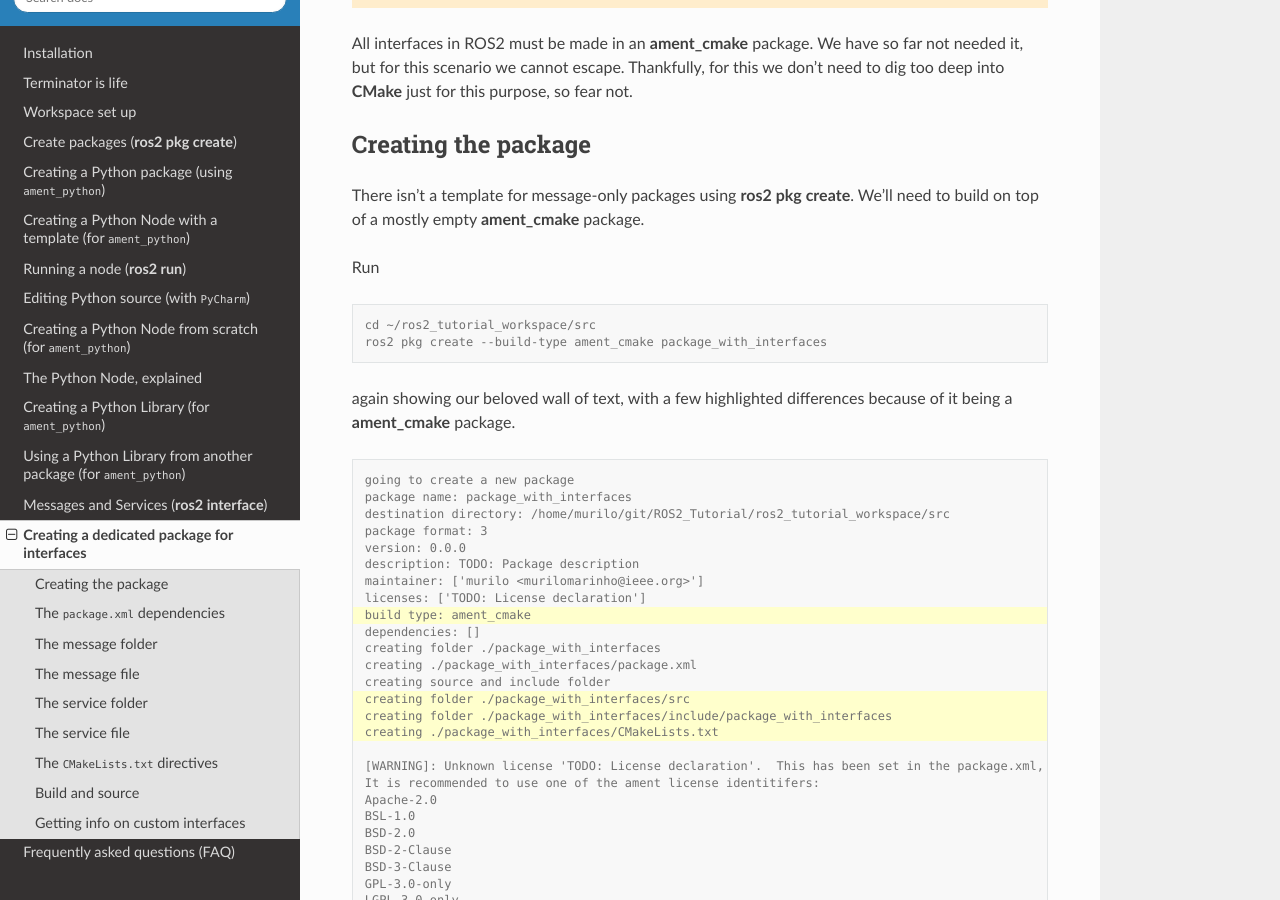
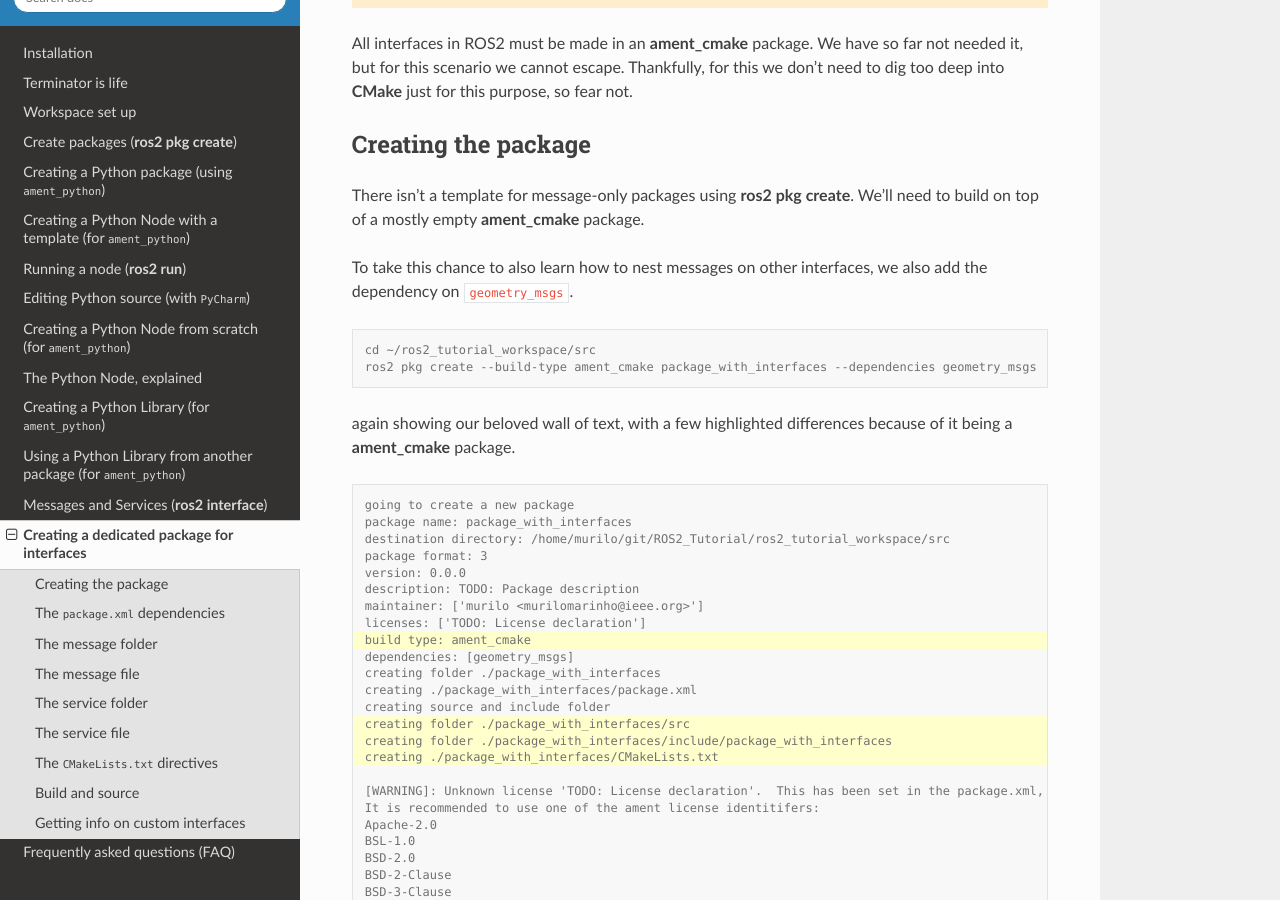
Before and after one commit to mmmarinho/ROS2_Tutorial, a Sphinx documentation site: the page built from docs/source/create_message_package.rst, in a window 1280 px wide and 900 px high, scrolled down 277 px. Built offline with Sphinx 7.4.7 and the Read the Docs theme 2.0.0, drawn with Linux system fonts in a browser that asks for light colours.

Commit message:
Update create_message_package.rst

```diff
--- a/docs/source/create_message_package.rst
+++ b/docs/source/create_message_package.rst
@@ -12,12 +12,12 @@
 
 There isn't a template for message-only packages using :program:`ros2 pkg create`. We'll need to build on top of a mostly empty :program:`ament_cmake` package.
 
-Run
+To take this chance to also learn how to nest messages on other interfaces, we also add the dependency on :code:`geometry_msgs`.
 
 .. code:: console
 
    cd ~/ros2_tutorial_workspace/src
-   ros2 pkg create --build-type ament_cmake package_with_interfaces
+   ros2 pkg create --build-type ament_cmake package_with_interfaces --dependencies geometry_msgs
 
 again showing our beloved wall of text, with a few highlighted differences because of it being a :program:`ament_cmake` package.
 
@@ -33,7 +33,7 @@
     maintainer: ['murilo <murilomarinho@ieee.org>']
     licenses: ['TODO: License declaration']
     build type: ament_cmake
-    dependencies: []
+    dependencies: [geometry_msgs]
     creating folder ./package_with_interfaces
     creating ./package_with_interfaces/package.xml
     creating source and include folder
```
